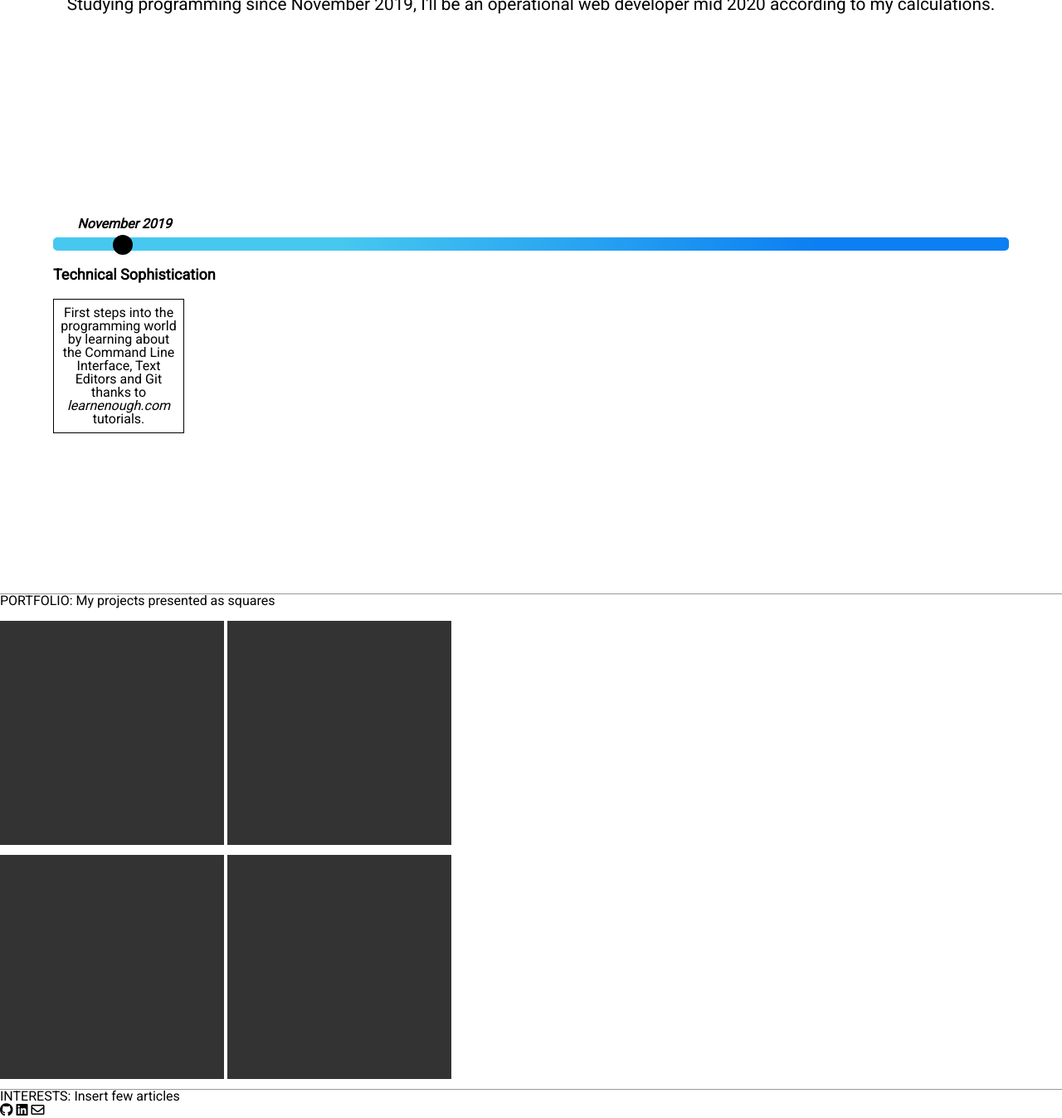
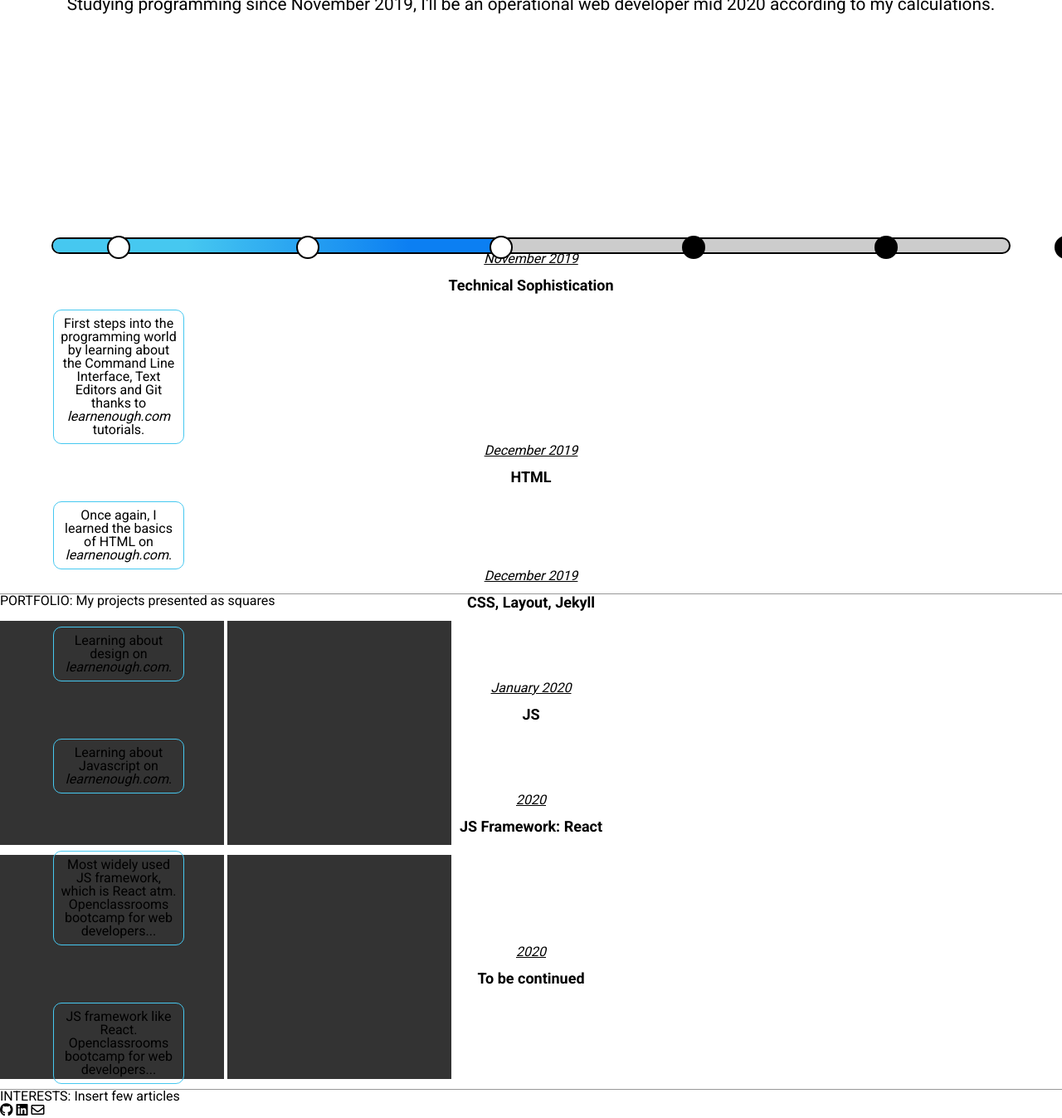
Before and after one commit to BlockProgram/official, a Jekyll site: the page built from index.html, in a window 1280 px wide, cut to the strip 905-2252 px from the top of the page. Shown: the whole strip at 83% size. Built offline with Jekyll 4.4.1, drawn with Linux system fonts in a browser that asks for light colours.

Commit message:
iterate the home roadmap

```diff
--- a/_includes/head.html
+++ b/_includes/head.html
@@ -20,7 +20,7 @@
     <meta property="og:description" content=" Official portfolio of BlockProgram " />
   {% endif %}
   <meta charset="utf-8">
-  <link rel="stylesheet" href="/css/main.css">
-  <link rel="stylesheet" href="https://fonts.googleapis.com/css?family=Roboto&display=swap">
-  <link rel="stylesheet" href="/fonts/fontawesome-free-5.12.0-web/css/all.css">
+<link rel="stylesheet" href="/css/main.css">
+<link href="https://fonts.googleapis.com/css?family=Roboto:400,700&display=swap" rel="stylesheet">
+<link rel="stylesheet" href="/fonts/fontawesome-free-5.12.0-web/css/all.css">
 </head>
--- a/css/main.css
+++ b/css/main.css
@@ -69,7 +69,7 @@ html {
 .header-nav a {
   float: left;
   font-size: 20px;
-  font-weight: 900;
+  font-weight: 500;
   color: #000;
   text-align: center;
   text-decoration: none;
@@ -126,10 +126,10 @@ html {
 }
 .hero-content {
   color: #fff;
-  font-size: 2.5em ;
+  font-size: 2.3em ;
+  padding: 32vh 0;
+  position: relative;
   text-align: center;
-  padding: 35vh 0;
-  position: relative;
   z-index: 20;
 }
 .hero-content span {
@@ -159,47 +159,79 @@ html {
 .item-date {
  font-size: 16px;
  font-style: italic;
- font-weight: 600;
+ font-weight: 400;
+ text-decoration: underline;
 }
 .line-roadmap {
-  background-image: linear-gradient(to right, #46c8f0 30%, #0c7ff2 80%);
-  border-radius: 5px ;
+  background-color: #ccc;
+  border: 2px solid #000;
+  border-radius: 10px ;
   height: 16px;
   left: 50%;
   position: relative;
   transform: translate(-50%,0);
   width: 90%;
 }
-.item-title-roadmap {
+.progress-line-roadmap {
+  border-radius: 10px ;
+  height: 16px;
+  left: 0%;
+  position: relative;
+  background-image: linear-gradient(to right, #46c8f0 30%, #0c7ff2 80%);
+  max-width: 536px;
+}
+
+.item-title {
   font-size: 18px;
   font-weight: 900;
   padding: 15px 0 20px 0;
 }
-.item-text-roadmap {
-  border: 1px solid #000;
+.item-text {
+  border: 1px solid #46c8f0;
+  border-radius: 10px;
   font-size: 16px;
   padding: 8px;
   max-width: 140px;
 }
 .circles-line {
   background-color: #000;
+  border: 2px solid #000;
+  border-radius: 24px;
   height: 24px;
+  margin-top: -4px;
+  position: absolute;
   width: 24px;
-  border-radius: 24px;
 }
-.item1-roadmap {
-  position: absolute;
+.circle-progress-line {
+  background-color: #fff;
+  border: 2px solid #000;
+  margin-top: -20px;
 }
-.item1-date {
-  left: 15%;
-  position: absolute;
-  top: -10%;
+
+.circle1-line {
+  left: 65px;
 }
-.circle1-line {
-  position: relative;
-  left: 37%;
-  margin-top: -1.5%;
+.circle2-line {
+  left: 293px;
 }
+.circle3-line {
+  left: 526px;
+}
+.circle4-line {
+  left: 758px;
+}
+.circle5-line {
+  left: 990px;
+}
+.circle6-line {
+  left: 1207px;
+}
+
+
+
+
+
+
 
 
 /* PORTFOLIO STYLES */
--- a/index.html
+++ b/index.html
@@ -32,24 +32,97 @@ layout: default
    web developer mid 2020 according to my calculations.
  </p>
  <div class="wrapper-roadmap">
-   <div class="line-roadmap">
+   <div class="line-roadmap ">
+
+
+       <div class="circles-line circle4-line">
+       </div>
+       <div class="circles-line circle5-line">
+       </div>
+       <div class="circles-line circle6-line">
+       </div>
+
+       <div class="progress-line-roadmap">
+       </div>
+
+       <div class="circles-line circle1-line circle-progress-line">
+       </div>
+       <div class="circles-line circle2-line circle-progress-line">
+       </div>
+       <div class="circles-line circle3-line circle-progress-line">
+       </div>
 
      <div class="item1-roadmap">
-       <div class="circles-line circle1-line">
-       </div>
-       <div class="item-date item1-date">
+       <div class="item-date item-date-under">
         <p>November 2019</p>
        </div>
-       <div class="item-title-roadmap item1-title">
+       <div class="item-title item-title-under">
           <p>Technical Sophistication</p>
        </div>
-       <div class="item-text-roadmap item1-text">
+       <div class="item-text item-text-under">
           <p>First steps into the programming world by learning about the Command Line
             Interface, Text Editors and Git thanks to <em>learnenough.com</em> tutorials.</p>
        </div>
      </div>
 
      <div class="item2-roadmap">
+       <div class="item-date item-date-above">
+        <p>December 2019</p>
+       </div>
+       <div class="item-title item-title-above">
+          <p>HTML</p>
+       </div>
+       <div class="item-text item-text-above">
+          <p>Once again, I learned the basics of HTML on <em>learnenough.com</em>.</p>
+       </div>
+     </div>
+
+     <div class="item3-roadmap">
+       <div class="item-date item-date-under">
+        <p>December 2019</p>
+       </div>
+       <div class="item-title item-title-under">
+          <p>CSS, Layout, Jekyll  </p>
+       </div>
+       <div class="item-text item-text-under">
+          <p>Learning about design on <em>learnenough.com</em>.</p>
+       </div>
+     </div>
+
+     <div class="item4-roadmap">
+       <div class="item-date item-date-above">
+        <p>January 2020</p>
+       </div>
+       <div class="item-title item-title-above">
+          <p>JS </p>
+       </div>
+       <div class="item-text item-text-above">
+          <p>Learning about Javascript on <em>learnenough.com</em>.</p>
+       </div>
+     </div>
+
+     <div class="item5-roadmap">
+       <div class="item-date item-date-under">
+        <p>2020</p>
+       </div>
+       <div class="item-title item-title-under">
+          <p>JS Framework: React </p>
+       </div>
+       <div class="item-text item-text-under">
+          <p>Most widely used JS framework, which is React atm. Openclassrooms bootcamp for web developers...</p>
+       </div>
+     </div>
+
+     <div class="item6-roadmap">
+       <div class="item-date item-date-above">
+        <p>2020</p>
+       </div>
+       <div class="item-title item-title-above">
+          <p>To be continued </p>
+       </div>
+       <div class="item-text item-text-above">
+          <p>JS framework like React. Openclassrooms bootcamp for web developers...</p>
+       </div>
      </div>
 
    </div>
```
